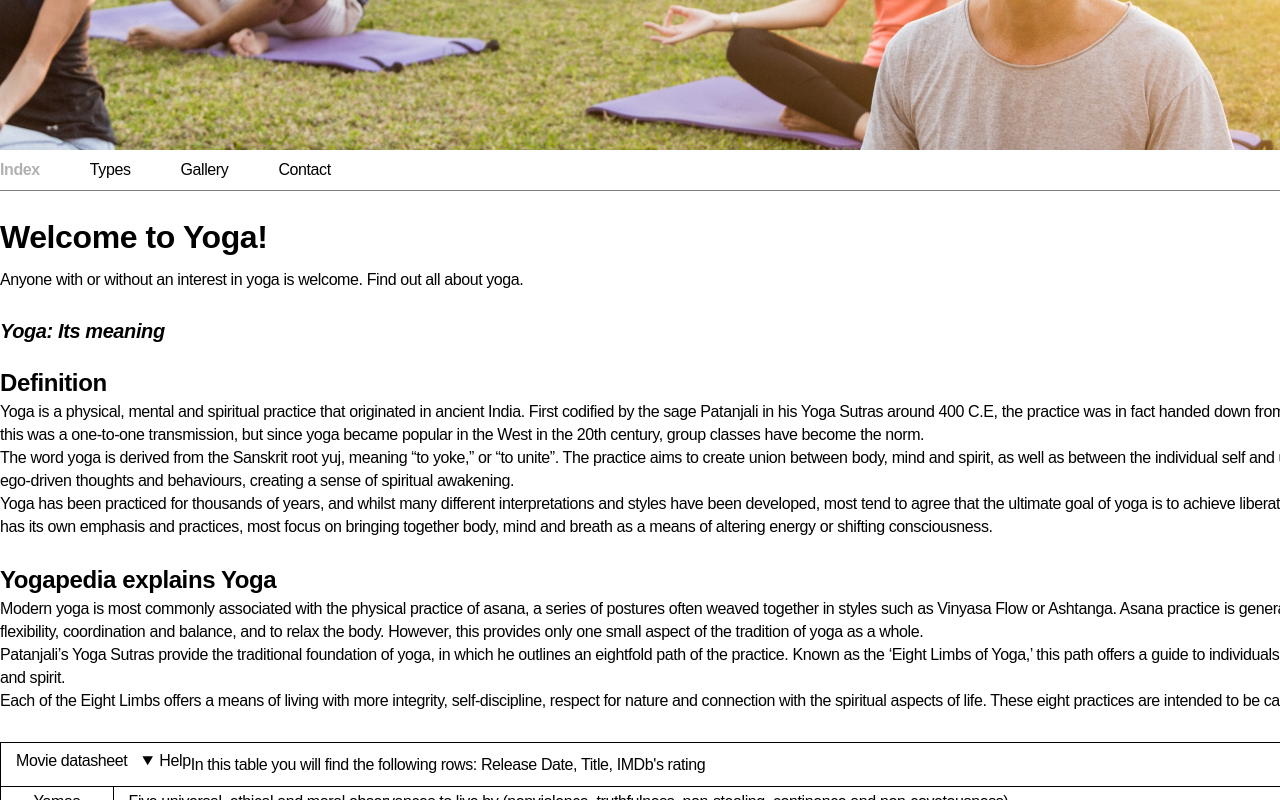
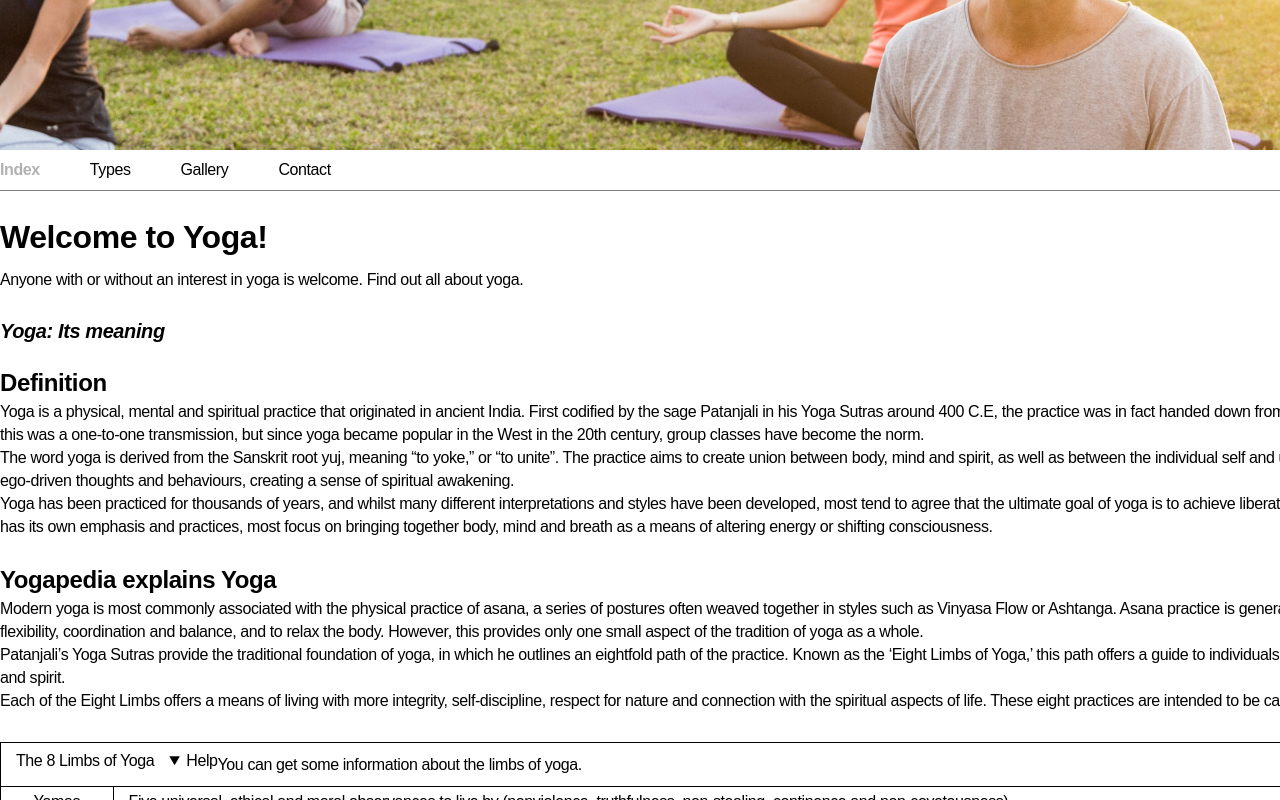
Before and after one commit to jeonoeun/yoga-site, a React (Create React App) app: page / in a window 1280 px wide. Both pictures are taken after a click on the heading "Help". Shown: the top 800 px of the page. Built offline with nearby package versions, Linux system fonts and the light colour scheme; some icons are missing.

Commit message:
23-05-25

```diff
--- a/src/pages/Index.js
+++ b/src/pages/Index.js
@@ -55,13 +55,10 @@ export default function Index({ clicked, setClicked }) {
             <tr>
               <td colSpan="2">
                 <caption className="caption">
-                  <strong>Movie datasheet</strong>
+                  <strong>The 8 Limbs of Yoga</strong>
                   <details className="details">
                     <summary>Help</summary>
-                    <p>
-                      In this table you will find the following rows: Release
-                      Date, Title, IMDb's rating
-                    </p>
+                    <p>You can get some information about the limbs of yoga.</p>
                   </details>
                 </caption>
               </td>
```
Also changed, not shown: wev.txt (added).
